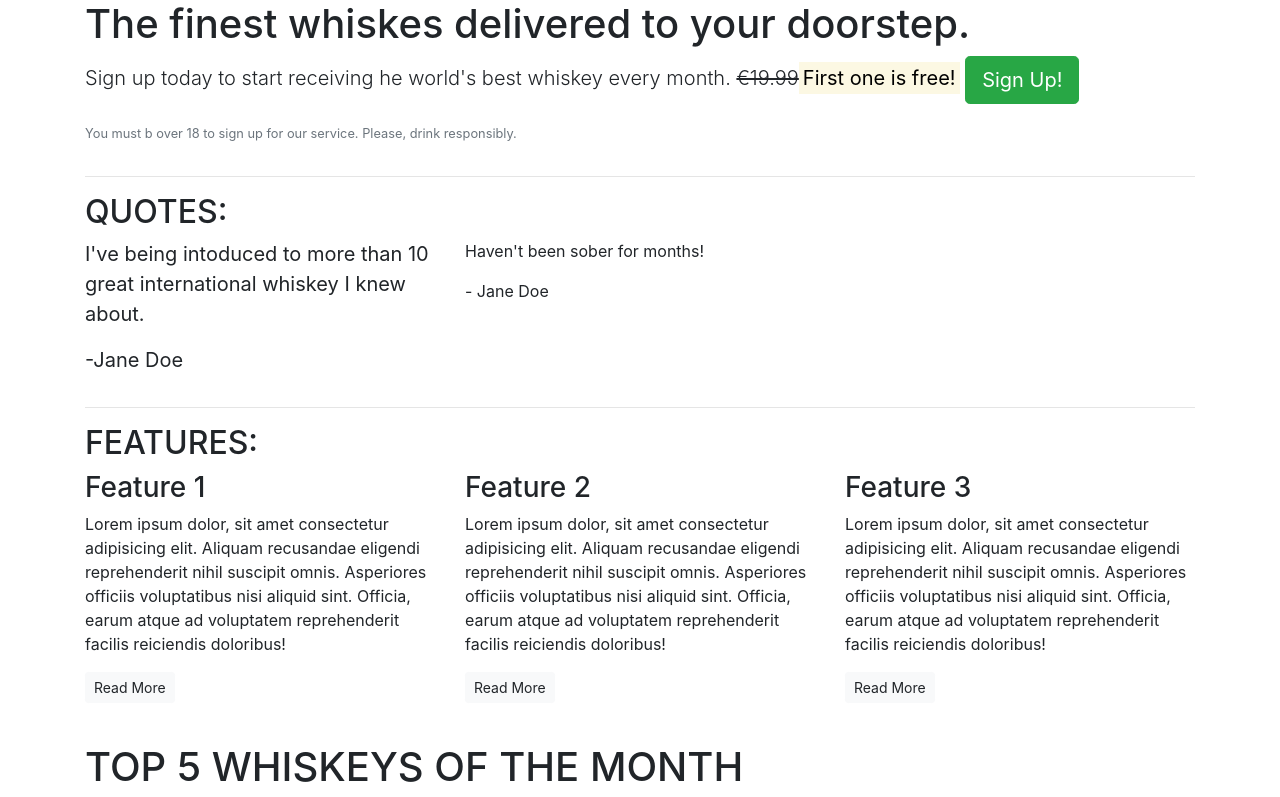
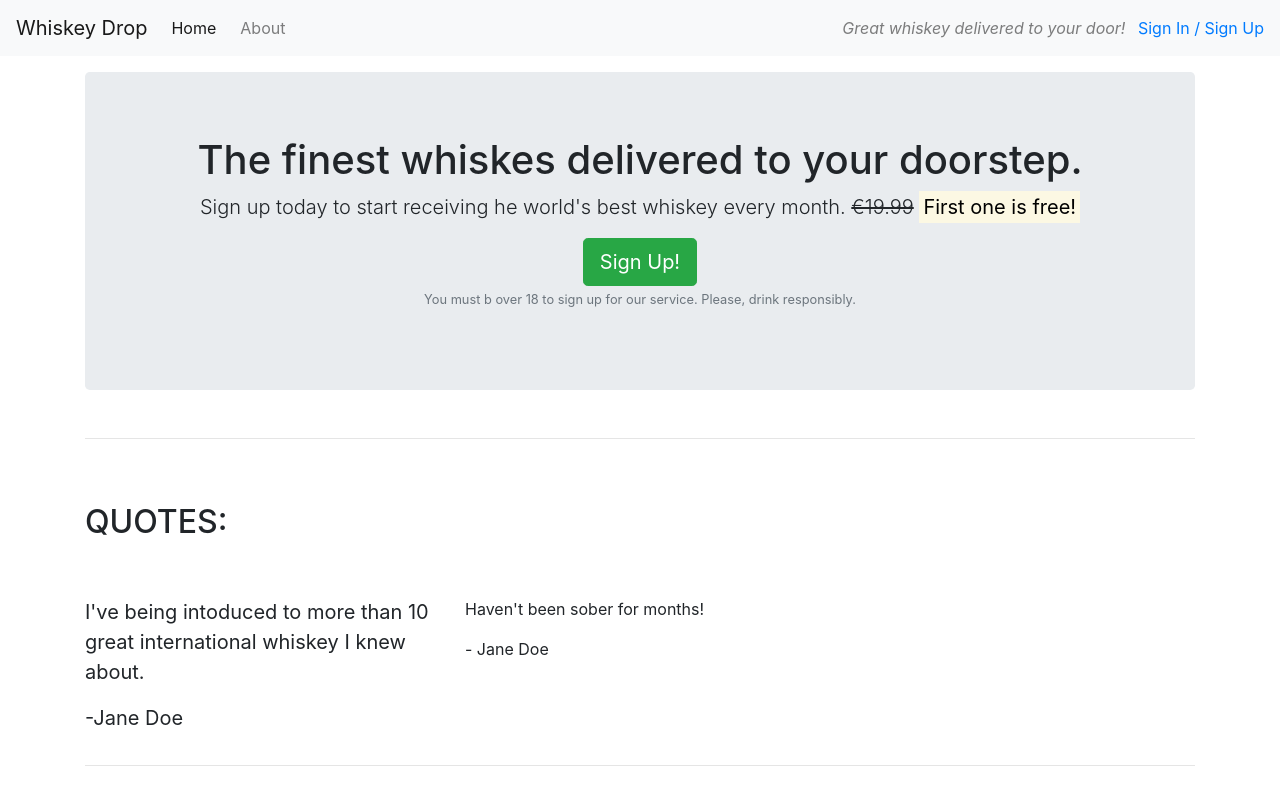
Before and after one commit to Antonio-dev7/bootstrap413, a plain HTML site: page index.html in a window 1280 px wide. Shown: the top 797 px of the page. Drawn offline with nearby package versions, Linux system fonts and the light colour scheme.

Commit message:
Initial commit

```diff
--- a/index.html
+++ b/index.html
@@ -25,14 +25,31 @@ td, th {
 
 <body>
 
-    <article class="container">
+<!-- nav -->
+    <nav class="navbar navbar-light bg-light navbar-expand-sm"> <!--You can,also add (fixed-top but-*note this takes alot of space)it allow your menu to always be on top of the page-->
+        <a href="/" class="navbar-brand">Whiskey Drop</a>
+        <ul class="navbar-nav mr-auto">
+            <li class="active nav-item mr-2"><a class="nav-link" href="/">Home</a></li>
+            <li class="nav-item mr-2"><a class="nav-link" href="/about">About</a></li>
+            <li class="nav-item mr-2 d-block d-sm-none"><a class="nav-link" href="login">Sign In / Sign Up</a></li>
+        </ul>
+        <div class="d-none d-md-block">
+        <p class="navbar-text my-auto mr-2"><i>Great whiskey delivered to your door!</i></p>
+        <a href="/login">Sign In / Sign Up</a>
+        </div>
+    </nav>
+<!-- nav closed -->
+
+    <article class="container mt-3"> <!-- create space between -->
         <!-- Callout -->
         <div class="row">
             <div class="col-12">
-                <section class="callout">
-                    <h1>The finest whiskes delivered to your doorstep. </h1>
+                <section class="callout jumbotron text-center"> <!-- will make your call out section really stand out.-->
+                    <h1>The finest whiskes delivered to your doorstep.</h1>
                     <p class="lead">Sign up today to start receiving he world's best whiskey every month.
-                    <s>€19.99</s><strong><mark>First one is free!</mark></strong>
+                    <s class="d-none d-sm-inline"> €19.99</s>
+                    <span class="d-inline d-sm-none"><br></span>
+                    <strong><mark>First one is free!</mark></strong></p>
                     <button class="btn btn-lg btn-success ">Sign Up!</button>
                     <p class="text-muted"><small>You must b over 18 to sign up for our service. Please, drink responsibly.</small></p>
                     </p>
@@ -45,7 +62,7 @@ td, th {
 <!-- Quotes -->
     <section class="quotes">
         <div class="row">
-             <div class="col-12 col-md-6">
+             <div class="col-12 my-5">
                 <h2 class="text-uppercase"> Quotes:</h2>
             </div>
         </div>
@@ -70,7 +87,7 @@ td, th {
 <!-- Feature -->
 <section class="features">
     <div class="row">
-        <div class="col-12">
+        <div class="col-12 my-5">
             <h2 class="text-uppercase">Features:</h2>
         </div>
        </div>
```
